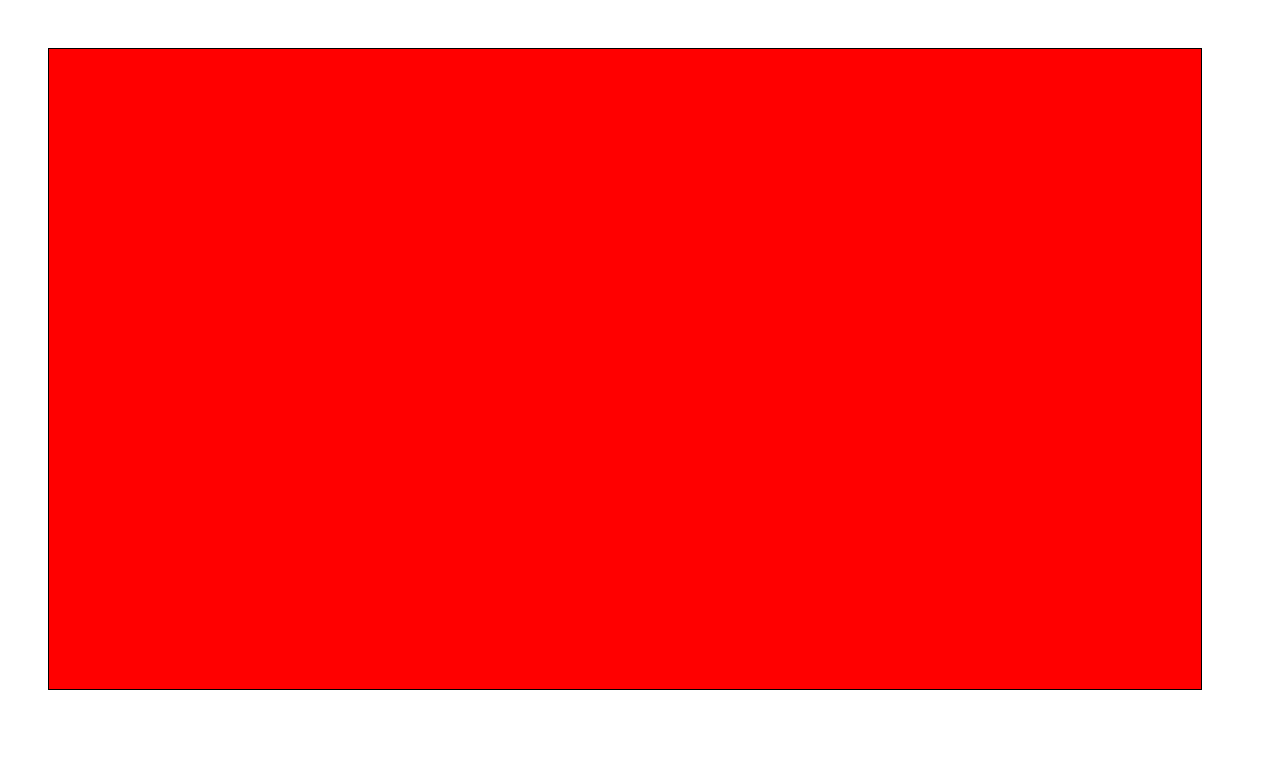
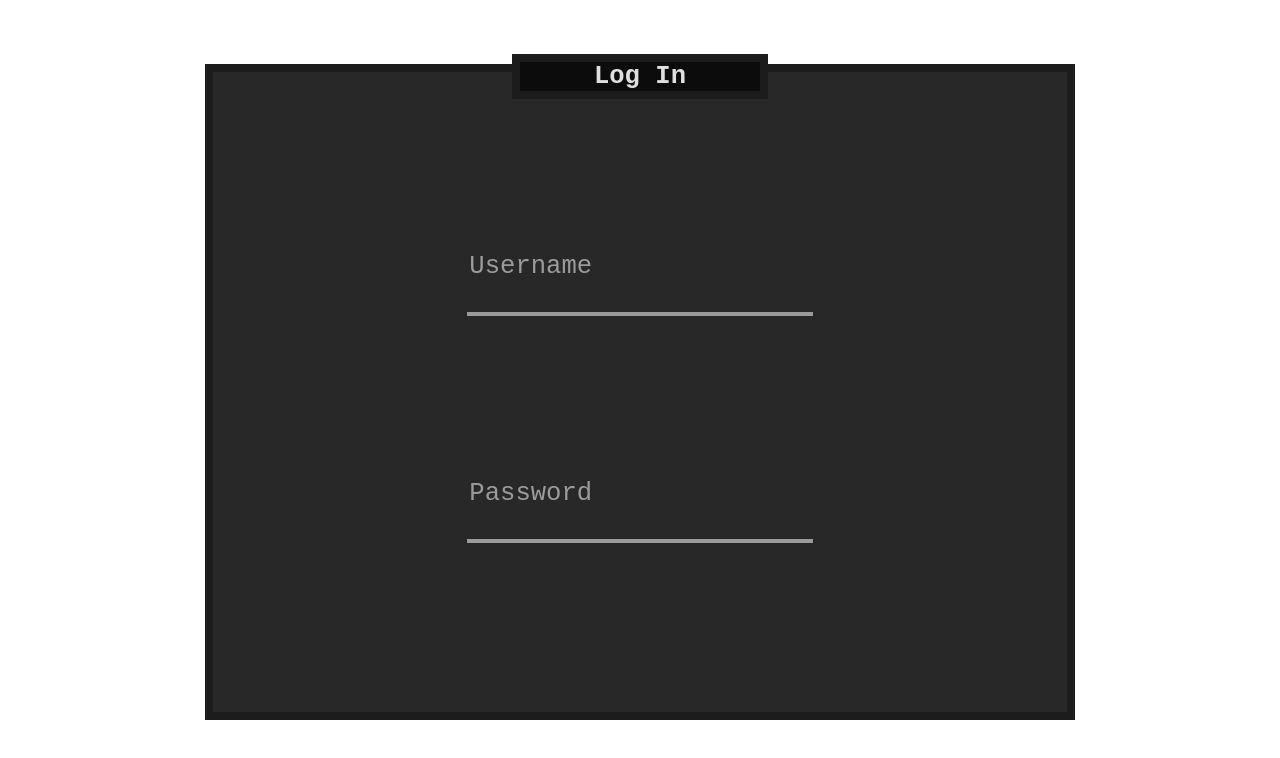
Before and after one commit to Anakelin/Explorers-of-Bolika, a website: page front-end/index.html in a window 1280 px wide. Drawn offline with Linux system fonts and the light colour scheme.

Commit message:
Added initial structure to Login

```diff
--- a/back-end/server.js
+++ b/back-end/server.js
@@ -3,7 +3,6 @@
 //BACK-END
 
 const sqlite3 = require('sqlite3').verbose();
-var isOn = false;
 const databaseLocation = './data/test.db';
 
 let mydb = new sqlite3.Database(databaseLocation,(err) => {
@@ -20,7 +19,6 @@ let db = new sqlite3.Database(databaseLocation, sqlite3.OPEN_READWRITE, (err) =>
     console.error(err.message);
   } else{
     console.log('Connected to the database.');
-    isOn = true;
   }
 });
 
--- a/front-end/index.html
+++ b/front-end/index.html
@@ -3,25 +3,29 @@
 <head>
   <meta charset="UTF-8">
   <meta name="viewport" content="width=device-width, initial-scale=1.0">
-  <style>
-    html,body {
-    overflow: hidden;
-    height: 100%;
-    width: 100%;
-
-    }
-    div {
-      border: 1px solid #000;
-    }
-    #main-box {
-      margin: 5vh;
-      height: 80%;
-      width: 90%;
-      background-color: red;
-    }
-  </style>
+  <link rel="icon" href="./resources/game_page/pageres/page_icon.png">
+  <link rel="stylesheet" href="./style/general.css">
 </head>
 <body>
-  <div id="main-box"></div>
+  <div id="loader-back">
+    <div id="loader"></div>
+</div>
+<div id="content" class="content">
+  <div class="main-box">
+    <div class="title-box">
+      <h1>Log In</h1>
+    </div>
+    <form>
+      <input id="form-user" class="form-text" type="text" placeholder=" " autocomplete="off">
+      <label class="form-label" for="form-user">Username</label>
+      <input id="form-pass" class="form-text" type="password" placeholder=" " autocomplete="off">
+      <label class="form-label" for="form-pass">Password</label>
+    </form>
+    <div class="main-box-back"></div>
+  </div>
+  <div class="content-back"></div>
+  <div class="content-back-back"></div>
+</div>
+  <script src="./script/loader.js"></script>
 </body>
 </html>
--- a/front-end/script/loader.js
+++ b/front-end/script/loader.js
@@ -1,11 +1,14 @@
 document.onreadystatechange = function () {
-    var state = document.readyState
+    var state = document.readyState;
+    const contentId = 'content';
+    const loaderId = 'loader-back';
+
     if (state == 'interactive') {
-        document.getElementById('content').style.display="none";
+        document.getElementById(contentId).style.display="none";
     } else if (state == 'complete') {
         setTimeout(function(){
-            document.getElementById('loader-back').style.display="none";
-            document.getElementById('content').style.display="block";
+            document.getElementById(loaderId).style.display="none";
+            document.getElementById(contentId).style.display="block";
         },500);
     }
 }
--- a/front-end/style/general.css
+++ b/front-end/style/general.css
@@ -1,22 +1,117 @@
 :root {
+  --blacken: #0c0c0ce1;
   --blackblackgrey: #0c0c0c;
   --blackgrey: #1c1c1c;
   --red: #ae2c2c;
   --red-highlight: #c83e3e;
+  --whitewhitegrey: #e0dede;
   --whitegrey: #9b9b9b;
-    --radius: 1vh;
+  --radius: 5px;
   --font-height:5vh;
   --font-height-normal: 4vh;
 }
 
-html,body {
-  margin: 5vh;
+html,body{
   overflow: hidden;
   height: 100%;
   width: 100%;
+  margin: 0;
+  color: var(--whitewhitegrey);
+  font-family: monospace;
+}
+
+.content, .content-back, .content-back-back{
+  height: inherit;
+  width: inherit;
+}
+
+.content-back, .content-back-back {
+  position: absolute;
+  top: 0;
+  left: 0;
+}
+
+
+
+.title-box {
+  position: relative;
+  margin-left: 35%;
+  margin-right: 35%;
+  top: -1.4vw;
+  width: auto;
+  height: fit-content;
+  box-shadow:
+    inset -1vh 0 0 var(--blackgrey),
+    inset 0 -1vh 0 var(--blackgrey),
+    inset 1vh 0 0 var(--blackgrey),
+    inset 0 1vh 0 var(--blackgrey);
   background-color: var(--blackblackgrey);
-  color: white;
-  z-index: -3;
+  padding-top: 1vh;
+  padding-bottom: 1vh;
+  z-index: 2;
+  min-width: 115px;
+}
+.title-box > h1 {
+  margin: 0;
+  text-align: center;
+  font-size: 2vw;
+}
+
+.main-box{
+  position: relative;
+  margin: auto;
+  top: 5vw;
+  height: 80%;
+  aspect-ratio: 4/3;
+  border: 1vh solid var(--blackgrey);
+  min-width: 20%;
+  z-index: 1;
+}
+
+.form-label {
+  position: relative;
+  top: -5vw;
+  left: 30%;
+  margin-top: 20%;
+  text-align: center;
+  color: var(--whitegrey);
+  font-size: 2vw;
+  transition: 350ms ease-in-out;
+}
+
+.form-text {
+  width: 40%;
+  background-color: transparent;
+  position: relative;
+  display: block;
+  margin: auto;
+  margin-top: 20%;
+  text-align: center;
+  color: var(--whitegrey);
+  font-size: 1.5vw;
+  border:transparent;
+  border-bottom: 0.5vh solid var(--whitegrey);
+  outline: none;
+  transition: 250ms ease-out;
+}
+
+.form-text:focus {
+  width: 45%;
+}
+
+.form-text:focus, .form-text:focus + .form-label{
+  color: var(--whitewhitegrey);
+}
+
+.main-box-back {
+  position: absolute;
+  left: 0;
+  top: 0;
+  width: 100%;
+  aspect-ratio: 4/3;
+  background-repeat: no-repeat;
+  background-color: var(--blacken);
+  z-index: -2;
 }
 
 .btn {
@@ -57,3 +152,21 @@ html,body {
     0% { transform: rotate(0deg); }
     100% { transform: rotate(360deg); }
   }
+
+  @-webkit-keyframes breathe {
+    0% {
+
+    }
+    100% {
+      filter: blur(0.125vw);
+    }
+  }
+
+  @keyframes breathe {
+    0% {
+      filter: saturate(50%) blur(0.9px);
+    }
+    100% {
+      filter:  saturate(200%);
+    }
+  }
```
Also changed, not shown: front-end/script/general.js (+16 -0 lines), front-end/style/login_page/(old)login.css (renamed from front-end/style/login_page/login.css). Lines whose indentation alone changed are shown as unchanged.
